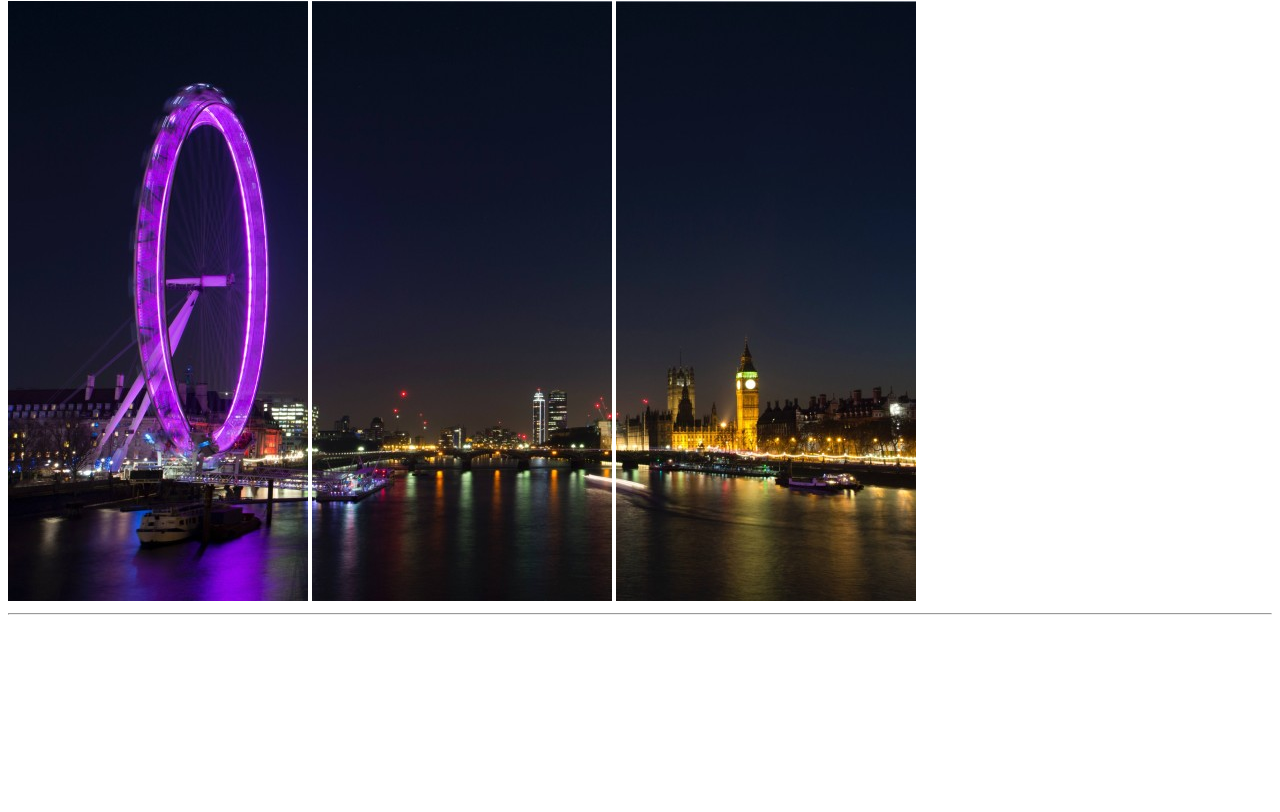
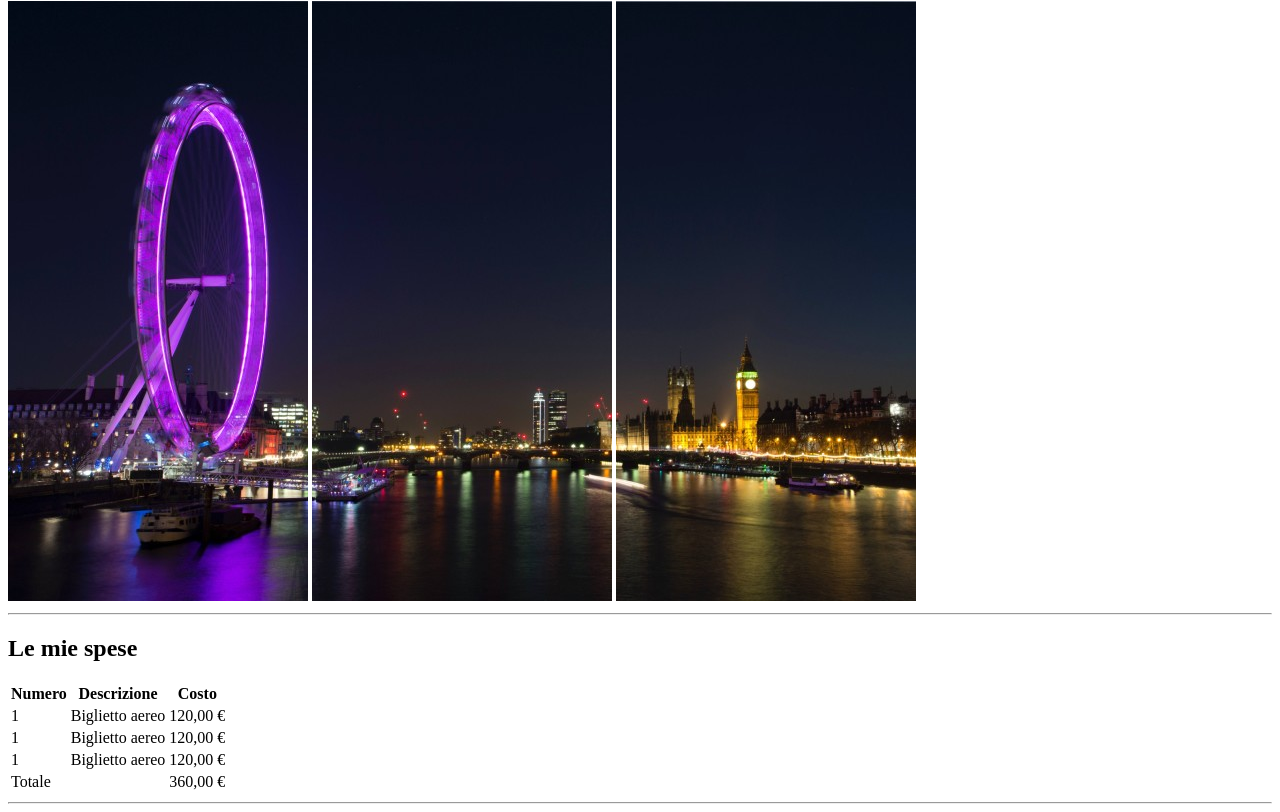
Before and after one commit to emascapa/html-london-trip, a plain HTML site: page index.html in a window 1280 px wide. Shown: the part 79-891 px from the top of the page. Before the commit the page ends 800 px from the top, so only its background shows below. Drawn offline with Linux system fonts and the light colour scheme.

Commit message:
Add section 'expenses'

```diff
--- a/index.html
+++ b/index.html
@@ -15,13 +15,44 @@
         <img src="./img/london3.jpg" alt="">
 
     </header>
-    <!--Titolo e immagini aggiunti nella parte superiore della pagina /#site-header -->
+    <!--Title and pics added at the beginning of the page /#site-header -->
 
     <hr>
+    <!-- main part of the website starts here-->
+    <main id="main-site">
+        <section id="expenses">
+            <h2>Le mie spese</h2>
 
-    <main id="main-site">
-        <section id="expenses"></section>
-        <!-- /#expenses -->
+            <table>
+                <tr>
+                    <th>Numero</th>
+                    <th>Descrizione</th>
+                    <th>Costo</th>
+                </tr>
+                <tr>
+                    <td>1</td>
+                    <td>Biglietto aereo</td>
+                    <td>120,00 €</td>
+                </tr>
+                <tr>
+                    <td>1</td>
+                    <td>Biglietto aereo</td>
+                    <td>120,00 €</td>
+                </tr>
+                <tr>
+                    <td>1</td>
+                    <td>Biglietto aereo</td>
+                    <td>120,00 €</td>
+                </tr>
+                <tr>
+                    <td>Totale</td>
+                    <td></td>
+                    <td>360,00 €</td>
+                </tr>
+            </table>
+        </section>
+        <!-- Added table with expenses /#expenses -->
+        <hr>
 
         <section id="what_to_do"></section>
         <!-- /#what_to_do -->
```
